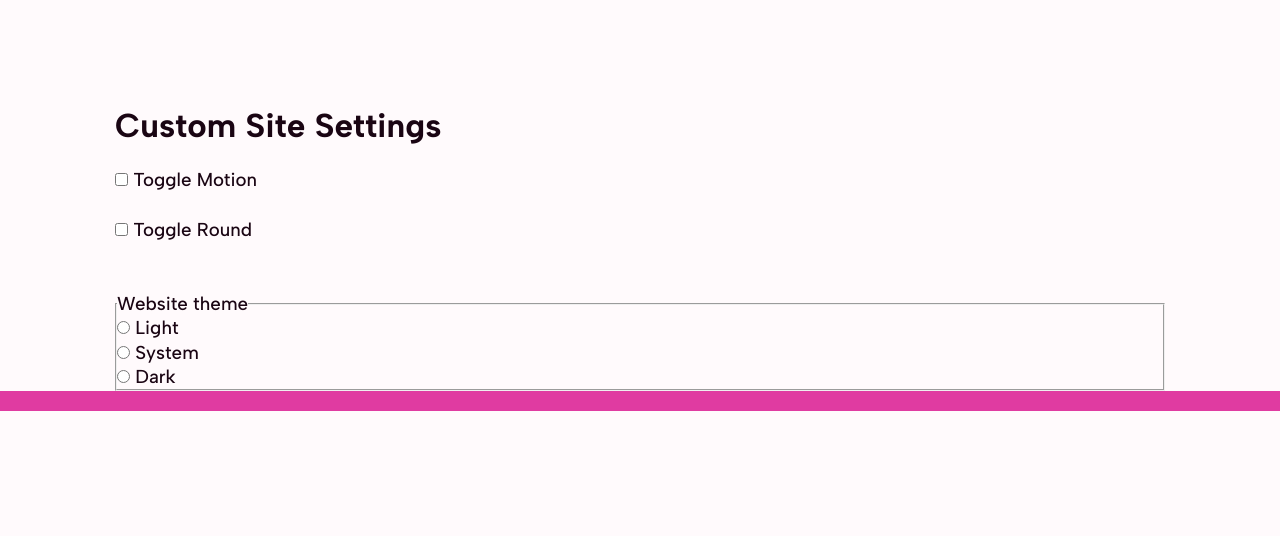
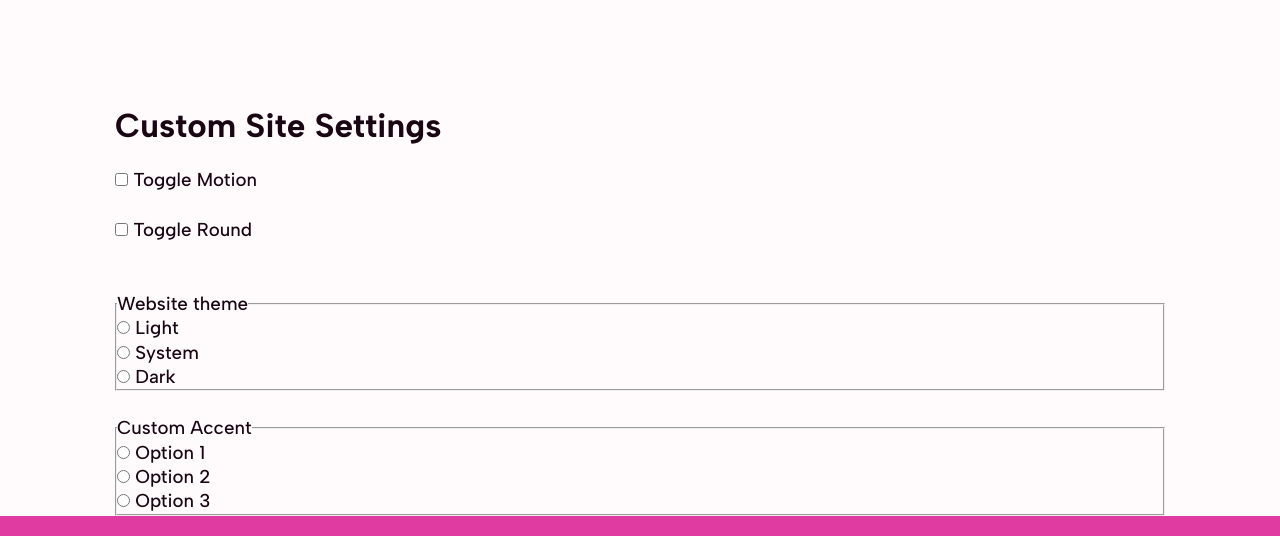
Before and after one commit to allanqueiroz02/themePicker, a website built with Vite: page index.html in a window 1280 px wide. Shown: the part 1462-1998 px from the top of the page. Before the commit the page ends 1873 px from the top, so only its background shows below. Built offline with nearby package versions, Linux system fonts and the light colour scheme; some packages are replaced by stand-ins of ours.

Commit message:
adicionado novo fieldset para accent

```diff
--- a/index.html
+++ b/index.html
@@ -135,6 +135,21 @@
                   <label for="dark">Dark</label>
                 </div>
               </fieldset>
+              <fieldset class="radio=wrapper">
+                <legend>Custom Accent</legend>
+                <div class="radio">
+                  <input type="radio" name="customColor" id="primary"/>
+                  <label for="primary">Option 1</label>
+                </div>
+                <div class="radio">
+                  <input type="radio" name="customColor" id="accent1"/>
+                  <label for="accent1">Option 2</label>
+                </div>
+                <div class="radio">
+                  <input type="radio" name="customColor" id="accent2"/>
+                  <label for="accent2">Option 3</label>
+                </div>
+              </fieldset>
             </div>
           </div>
         </div>
--- a/settings.js
+++ b/settings.js
@@ -3,6 +3,9 @@ const radios = document.querySelectorAll(".settings [type='radio']");
 const doc = document.documentElement;
 
 function updateSiteUi({ name, value }) {
+  if(name === "customColor"){
+    return doc.style.setProperty("--customColor", `var(--${value})`)
+  }
   return (doc.dataset[name] = value);
 }
 
```
